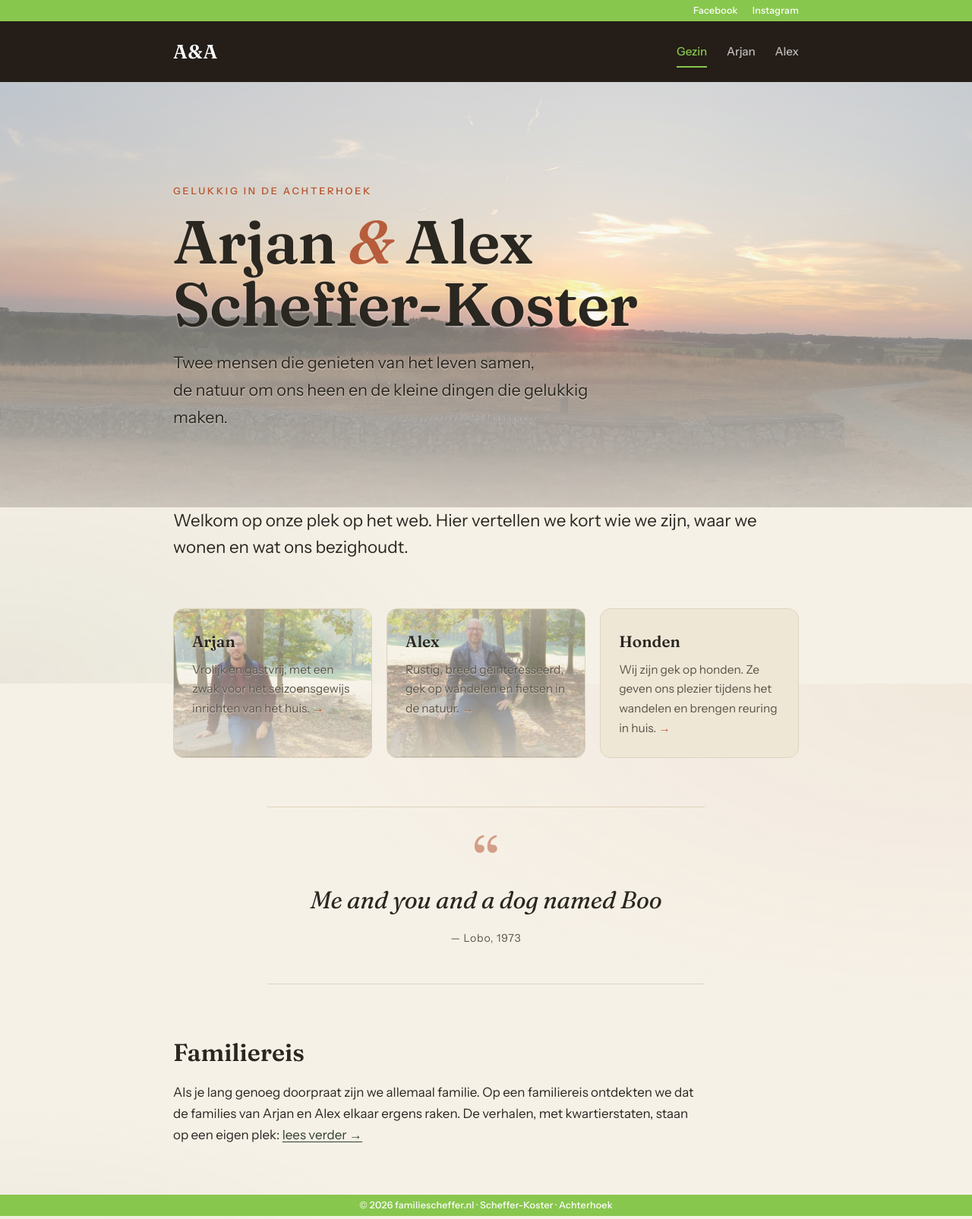
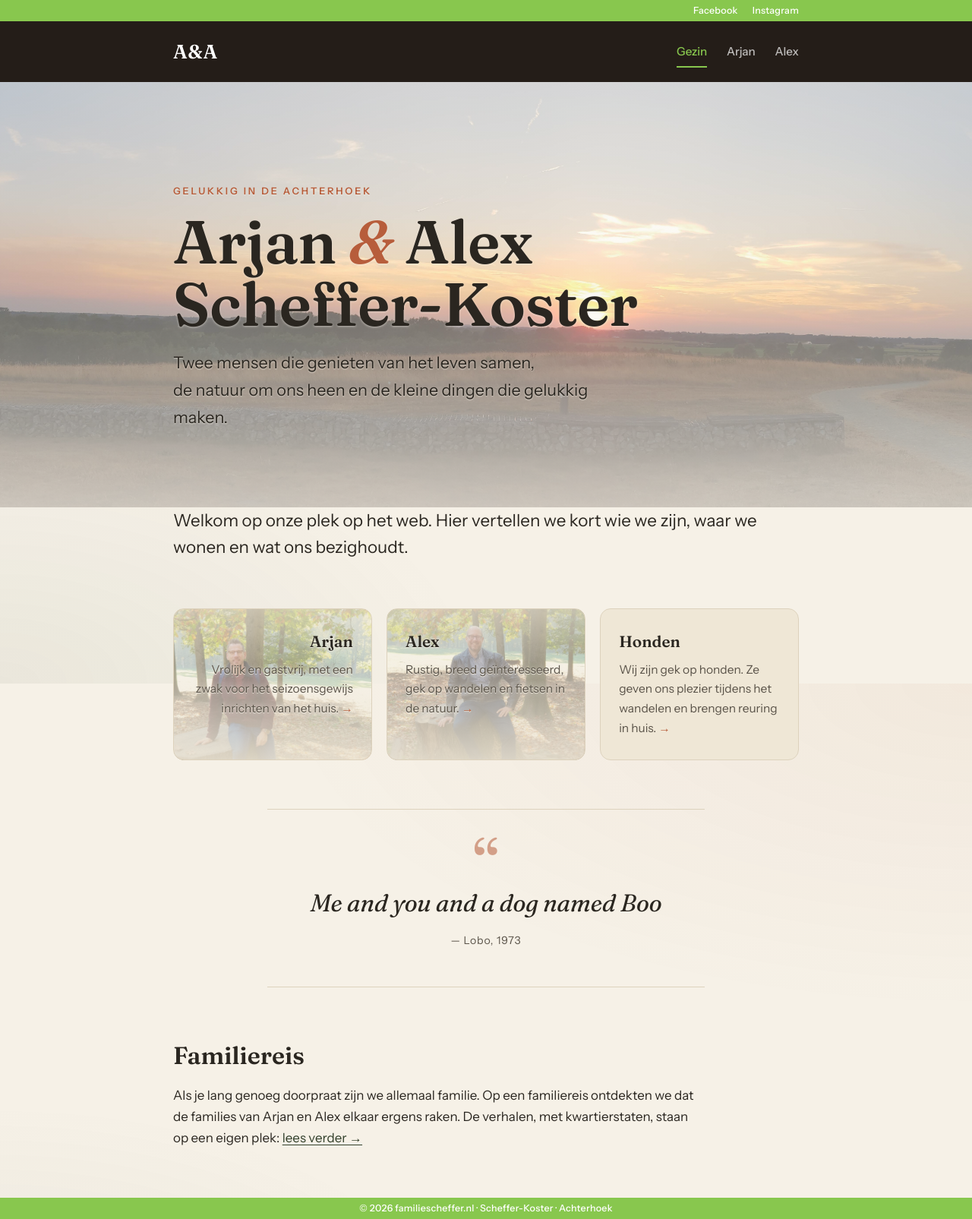
Before and after one commit to alexscheffer/familiescheffer, a Jekyll site: the page built from index.html, in a window 1280 px wide. Shown: the whole page at 76% size. Built offline with Jekyll 4.4.1, drawn with Linux system fonts in a browser that asks for light colours.

Commit message:
Verbeter leesbaarheid van Arjan/Alex-kaartjes + tekst Arjan rechts
- Parkament-overlay opgevoerd van 62/42/82 naar 78/55/90 (top/mid/bot).
  Foto blijft zichtbaar, tekst springt duidelijker uit.
- Dubbele text-shadow op h3/p: scherp wit-randje (0.95) + zachte halo
  (0 0 10px @ 0.7) zodat tekst overal scant.
- min-height 180 -> 200px; background-position lichter 28% -> 22%
  zodat koppen en bovenlichaam ruimer in beeld komen.
- .card--arjan text-align: right. Arjan staat links in arjan3.jpg en
  bij cover-sizing op een portretfoto kan de horizontale positie
  niet schuiven; rechts uitlijnen haalt de tekst weg van zijn gezicht.

Co-Authored-By: Claude Opus 4.7 (1M context) <noreply@anthropic.com>

```diff
--- a/css/style.css
+++ b/css/style.css
@@ -282,28 +282,35 @@ main { padding-bottom: clamp(3rem, 8vw, 6rem); }
 .card--photo {
   background-color: var(--paper-deep);
   background-size: cover;
-  background-position: center 28%;
+  background-position: center 22%;
   background-repeat: no-repeat;
-  min-height: 180px;
+  min-height: 200px;
 }
 .card--photo h3,
 .card--photo p {
-  text-shadow: 0 1px 2px rgba(246, 241, 231, 0.75);
+  /* dubbele shadow: scherp wit-randje + zachte halo, zodat tekst altijd uitspringt */
+  text-shadow:
+    0 1px 1px rgba(246, 241, 231, 0.95),
+    0 0 10px rgba(246, 241, 231, 0.7);
 }
+/* Arjan staat links in z'n foto -> tekst rechts uitlijnen zodat "Arjan"
+   niet over zijn gezicht heen valt, maar tegen de rustige achtergrond
+   in de rechterhoek staat. */
 .card--arjan {
+  text-align: right;
   background-image:
     linear-gradient(to bottom,
-      rgba(239, 231, 214, 0.62) 0%,
-      rgba(239, 231, 214, 0.42) 38%,
-      rgba(239, 231, 214, 0.82) 100%),
+      rgba(239, 231, 214, 0.78) 0%,
+      rgba(239, 231, 214, 0.55) 38%,
+      rgba(239, 231, 214, 0.90) 100%),
     url('/images/site/profielfotos/arjan3.jpg');
 }
 .card--alex {
   background-image:
     linear-gradient(to bottom,
-      rgba(239, 231, 214, 0.62) 0%,
-      rgba(239, 231, 214, 0.42) 38%,
-      rgba(239, 231, 214, 0.82) 100%),
+      rgba(239, 231, 214, 0.78) 0%,
+      rgba(239, 231, 214, 0.55) 38%,
+      rgba(239, 231, 214, 0.90) 100%),
     url('/images/site/profielfotos/alex3.jpg');
 }
 
```
